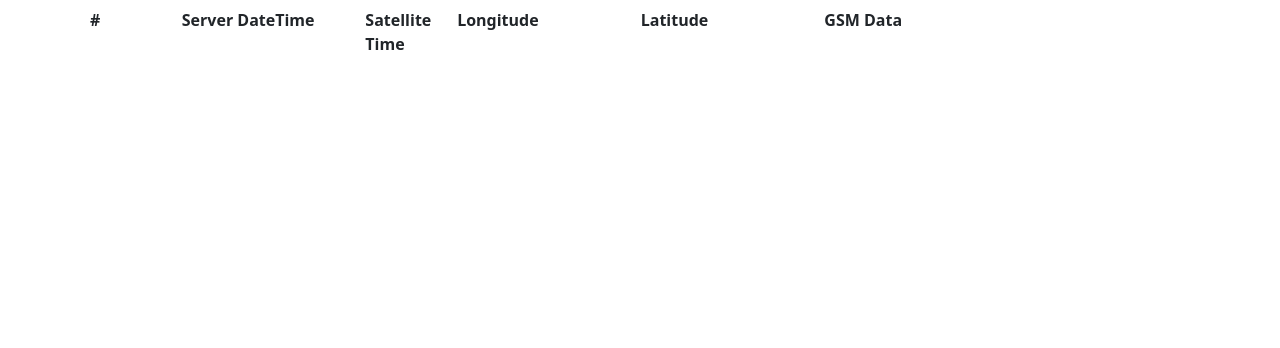
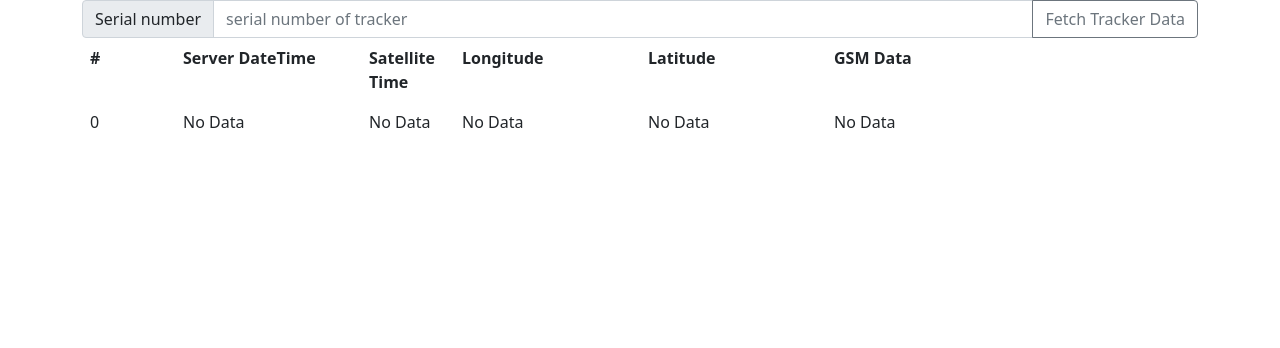
Before and after one commit to nlsy/GPSTrackerServer, a PHP site: page /map.html in a window 1280 px wide. Shown: the part 480-828 px from the top of the page. Before the commit the page ends 530 px from the top, so only its background shows below. Run offline with PHP 8.4, Linux system fonts and the light colour scheme; data that the repository does not hold is empty; a stand-in replaces the project's code that opens the database connection; some libraries are stand-ins or nearby versions.

Commit message:
Website update

```diff
--- a/src/map.html
+++ b/src/map.html
@@ -14,6 +14,12 @@
     <div class="row">
       <!-- google maps -->
       <div class="col-12" id="map"></div>
+      <!-- serial number -->
+      <div class="input-group col-12">
+        <label for="serial" class="input-group-text">Serial number</label>
+        <input name="serial" id="serial_in" type="text" class="form-control" placeholder="serial number of tracker" value="" />
+        <input name="submit" id="submit_in" type="button" class="btn btn-outline-secondary" onclick="requestData()" value="Fetch Tracker Data" />
+      </div>
       <!-- table for data -->
       <div class="col-12">
         <table class="table table-fixed" id="datatable">
@@ -40,12 +46,11 @@
             </tr>
           </tbody>
         </table>
-        <div id=""></div>
       </div>
     </div>
   </div>
+  <!-- Google maps handling -->
   <script>
-    // Google maps handling
     var map;
     var markers = [];
 
@@ -59,11 +64,11 @@
       map = new google.maps.Map(document.getElementById('map'), options);
 
       // Permanent marker of RWU
-      const marker = new google.maps.Marker({
-        position: {lat: 47.8141353, lng: 9.6538979},
-        map: map,
-        title: "RWU",
-      });
+      //const marker = new google.maps.Marker({
+      //  position: {lat: 47.8141353, lng: 9.6538979},
+      //  map: map,
+      //  title: "RWU",
+      //});
     }
 
     // Adds a marker to the map and push to the array.
@@ -106,6 +111,7 @@
       setMapOnAll(map);
     }
   </script>
+  <!-- requesting tracker data -->
   <script>
     // Get data request
     var xmlhttp = new XMLHttpRequest();
@@ -115,40 +121,71 @@
     xmlhttp.onreadystatechange = function() {
       // check that no errors occur
       if (this.readyState == 4 && this.status == 200) {
-        myObj = JSON.parse(this.responseText);
-        console.log(myObj);
-        get(myObj);
+        myObj = {};
+        try {
+          myObj = JSON.parse(this.responseText);
+        }
+        catch {
+          console.log(this.responseText);
+        }
+        updateTable(myObj);
         pubList = myObj;
       }
     };
-    xmlhttp.open("GET", "provider.php?key=", true);
-    xmlhttp.send();
+
+    function requestData(){
+      var providerUrl = "provider.php?serial=" + document.getElementById("serial_in").value;
+      xmlhttp.open("GET", providerUrl, true);
+      xmlhttp.send();
+    }
   </script>
+  <!-- managing the table -->
   <script>
-    // Data management
-
     // definign which element is datatable
     const datatable = document.querySelector('#data_items');
 
-    // print items to the table
-    function get(buffer){
-      // removes the placeholder item
-      document.getElementById("proto_item").remove();
-
+    // function to delete all elements usin a specific class
+    function removeElementsByClassName(elementClass){
+      var elementsToRemove = document.getElementsByClassName(elementClass);
+      for (var i=elementsToRemove.length-1; i>= 0; i--) {
+        var elementRemove = elementsToRemove[i];
+        elementRemove.remove();
+      }
+    }
+    // function to add tracker data to the table
+    function addTableDataItem(jsonDataItems){
       // itterate over the data and add it to list
-      for(var i = 0; i<Object.keys(buffer).length; i++){
+      for(var i = 0; i<Object.keys(jsonDataItems).length; i++){
         // data gets insertet into table
         datatable.insertAdjacentHTML("beforeend", `
-        <tr class="item" onclick="activate('${i}')" id="${i}">
-          <td class="col-1">${buffer[i].id}</td>
-          <td class="col-2">${buffer[i].datetime}</td>
-          <td class="col-1">${buffer[i].gpstime}</td>
-          <td class="col-2">${buffer[i].lon}</td>
-          <td class="col-2">${buffer[i].lat}</td>
-          <td class="col-4">${buffer[i].gsm}</td>
+        <tr class="data_item" onclick="activate('${i}')" id="${i}">
+          <td class="col-1">${jsonDataItems[i].id}</td>
+          <td class="col-2">${jsonDataItems[i].datetime}</td>
+          <td class="col-1">${jsonDataItems[i].gpstime}</td>
+          <td class="col-2">${jsonDataItems[i].lon}</td>
+          <td class="col-2">${jsonDataItems[i].lat}</td>
+          <td class="col-4">${jsonDataItems[i].gsm}</td>
         </tr>`);
       }
     }
+
+    // update items of the table
+    function updateTable(buffer){
+      deleteMarkers();
+      //removeChildren({parentId:'data_items',childName:'data_item'});
+      removeElementsByClassName('data_item');
+
+      // check if tracker has data - if not show only proto_item
+      if (jQuery.isEmptyObject(buffer)){
+        document.getElementById("proto_item").style.display = "table-row";
+        return;
+      }
+      // removes the placeholder item
+      document.getElementById("proto_item").style.display = "none";
+
+      addTableDataItem(buffer);
+    }
+
     // if on list item is clicked
     function activate(element){
       //document.getElementById(element).insertAdjacentHTML(, "active");
@@ -158,7 +195,7 @@
         var position = {lat: pubList[element].lat, lng: pubList[element].lon};
         addMarker("id"+pubList[element].id,position);
         map.panTo(position);
-        map.setZoom(8);
+        //map.setZoom(8);
       } else{
         deleteMarker("id"+pubList[element].id);
       }
--- a/src/style.css
+++ b/src/style.css
@@ -7,24 +7,22 @@
   overflow-y: auto;
   width: 100%;
 }
-.table-fixed thead, .table-fixed tbody, .table-fixed tr, .table-fixed td, .table-fixed th {
-  display: block;
-}
 .table-fixed tbody td, .table-fixed thead > tr > th {
   float: left;
   border-bottom-width: 0;
+  overflow: hidden;
 }
 
-.item{
+.data_item{
   cursor: pointer;
 }
 
-.active td{
-  background: rgb(151, 151, 151);
+.data_item:hover{
+  background: rgb(219, 219, 219);
 }
 
-.item:hover > td{
-  background: rgb(219, 219, 219);
+.active{
+  background: rgb(151, 151, 151);
 }
 
 #map{
```
